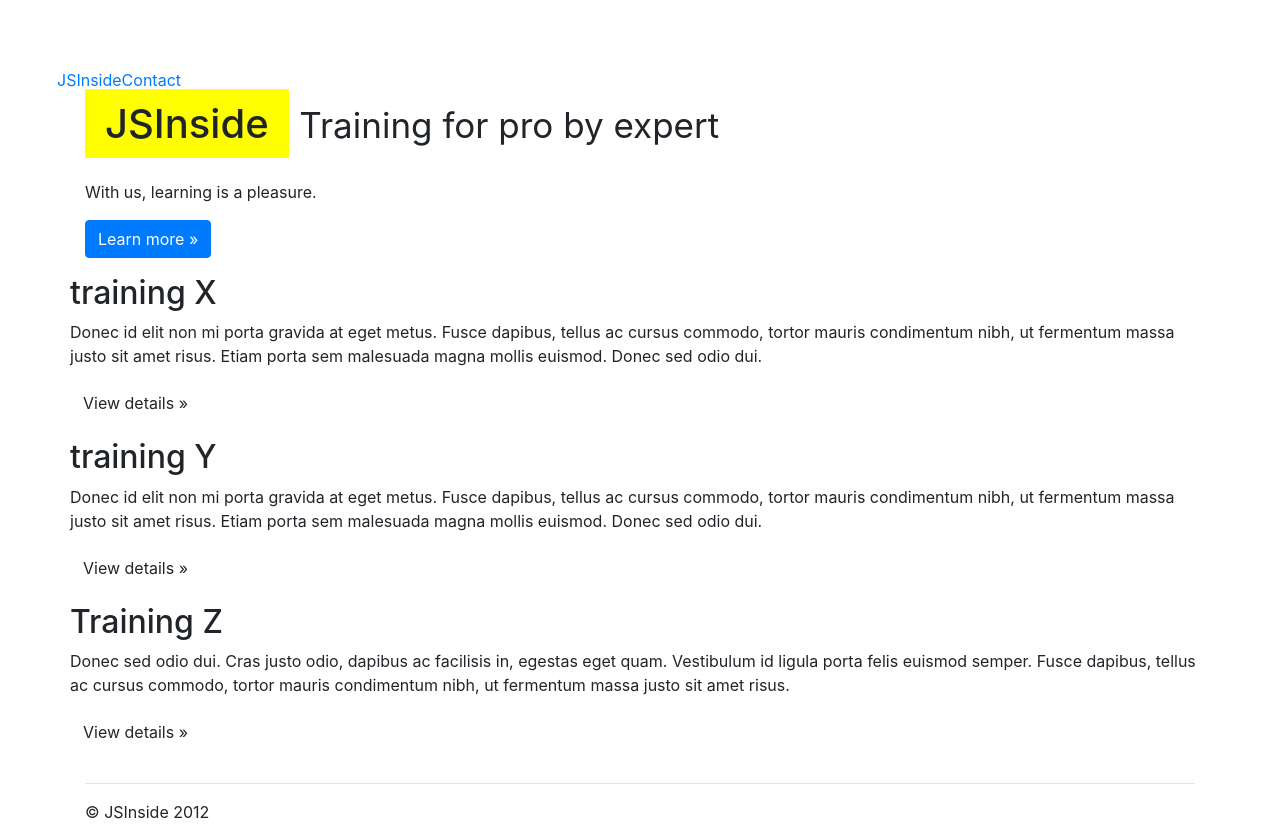
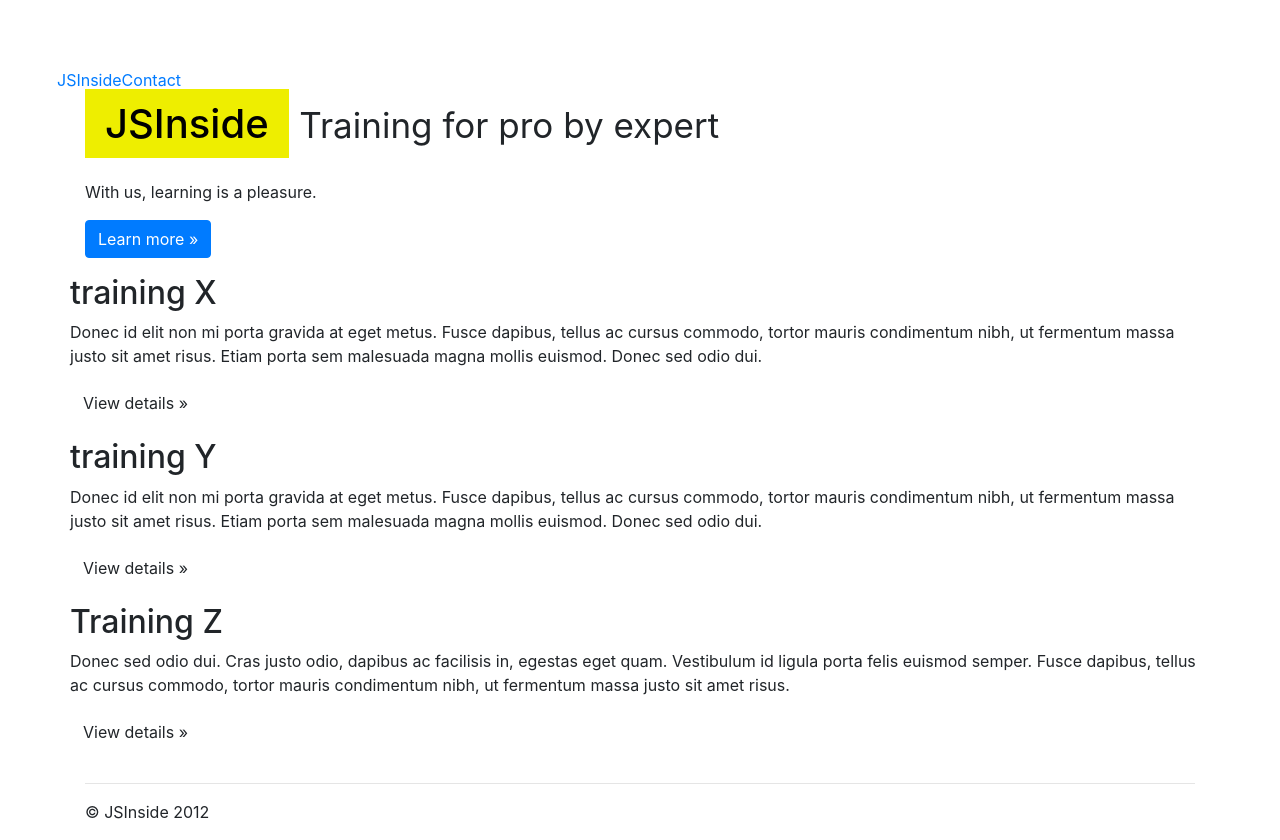
Before and after one commit to jsinside/jsinside.com, a plain HTML site: page index.html in a window 1280 px wide. Drawn offline with nearby package versions, Linux system fonts and the light colour scheme.

Commit message:
index.html more details

```diff
--- a/index.html
+++ b/index.html
@@ -49,7 +49,8 @@
     </div>
 <style>
 #jsinsidelogo {
-	background	: yellow;
+	background	: #EE0;
+	color		: #000;
 	padding		: 10px;
 	padding-left	: 20px;
 	padding-right	: 20px;
```
